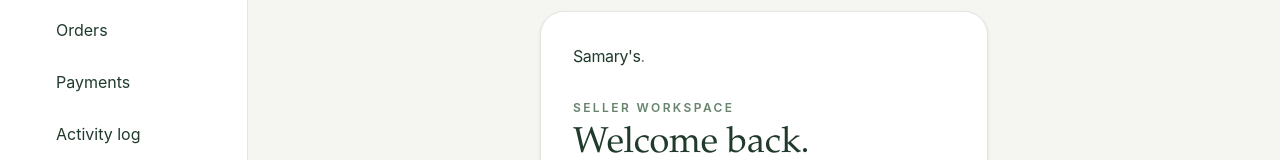
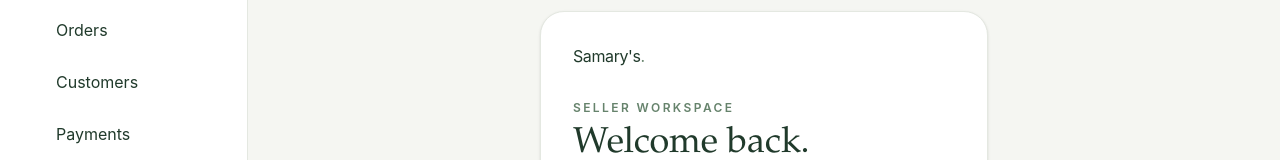
Before and after one commit to richard-mante/samarys, a Next.js app: page /admin/login in a window 1280 px wide. Shown: the part 237-397 px from the top of the page. Built offline with nearby package versions, Linux system fonts and the light colour scheme; no server answers.

Commit message:
Add customer directory to seller navigation

```diff
--- a/src/features/administration/admin-navigation.tsx
+++ b/src/features/administration/admin-navigation.tsx
@@ -7,6 +7,7 @@ const links = [
   { href: "/admin", label: "Overview", short: "Home" },
   { href: "/admin/products", label: "Products", short: "Products" },
   { href: "/admin/orders", label: "Orders", short: "Orders" },
+  { href: "/admin/customers", label: "Customers", short: "Customers" },
   { href: "/admin/payments", label: "Payments", short: "Payments" },
   { href: "/admin/activity", label: "Activity log", short: "Activity" },
   { href: "/admin/settings", label: "Settings", short: "Settings" },
```
